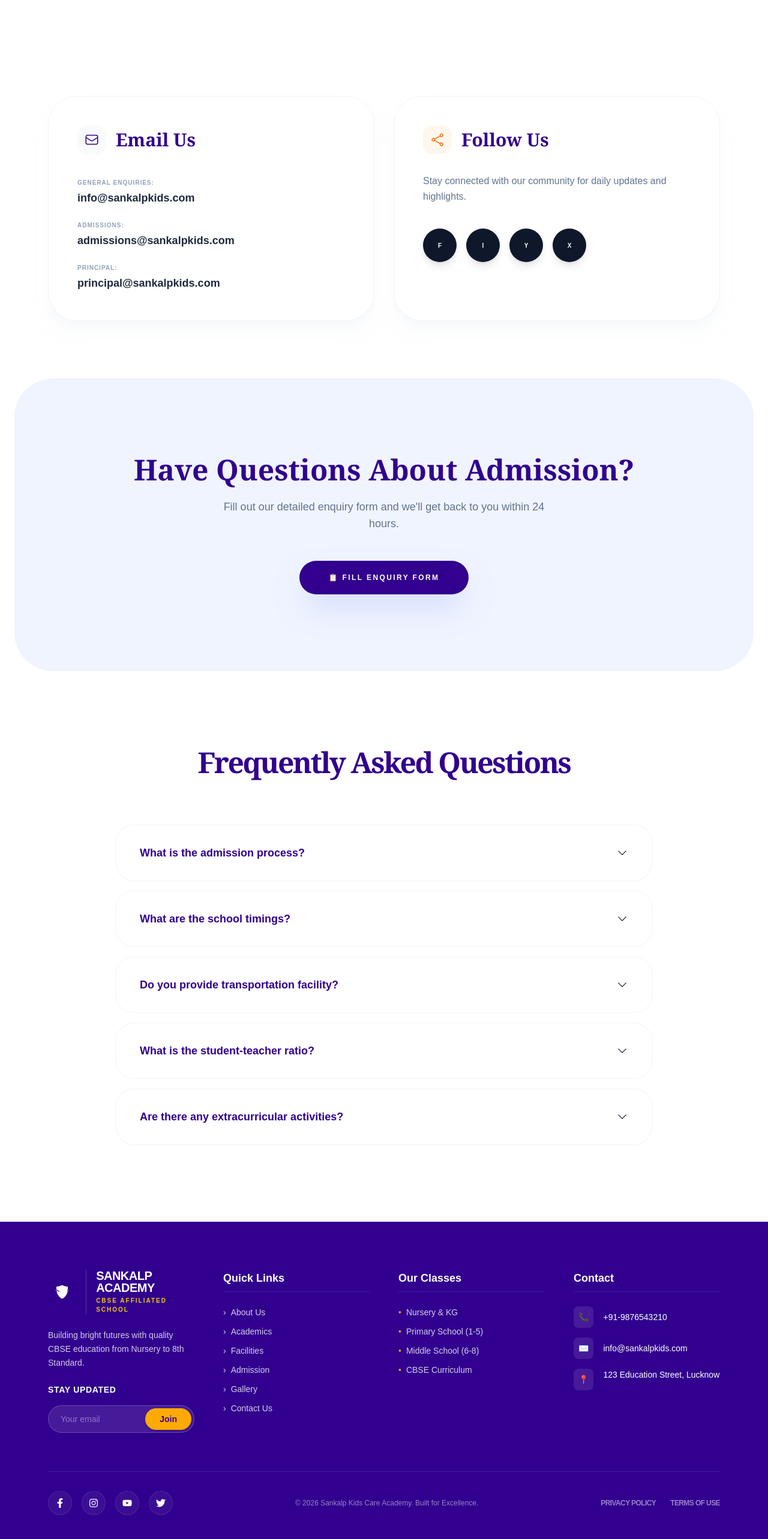
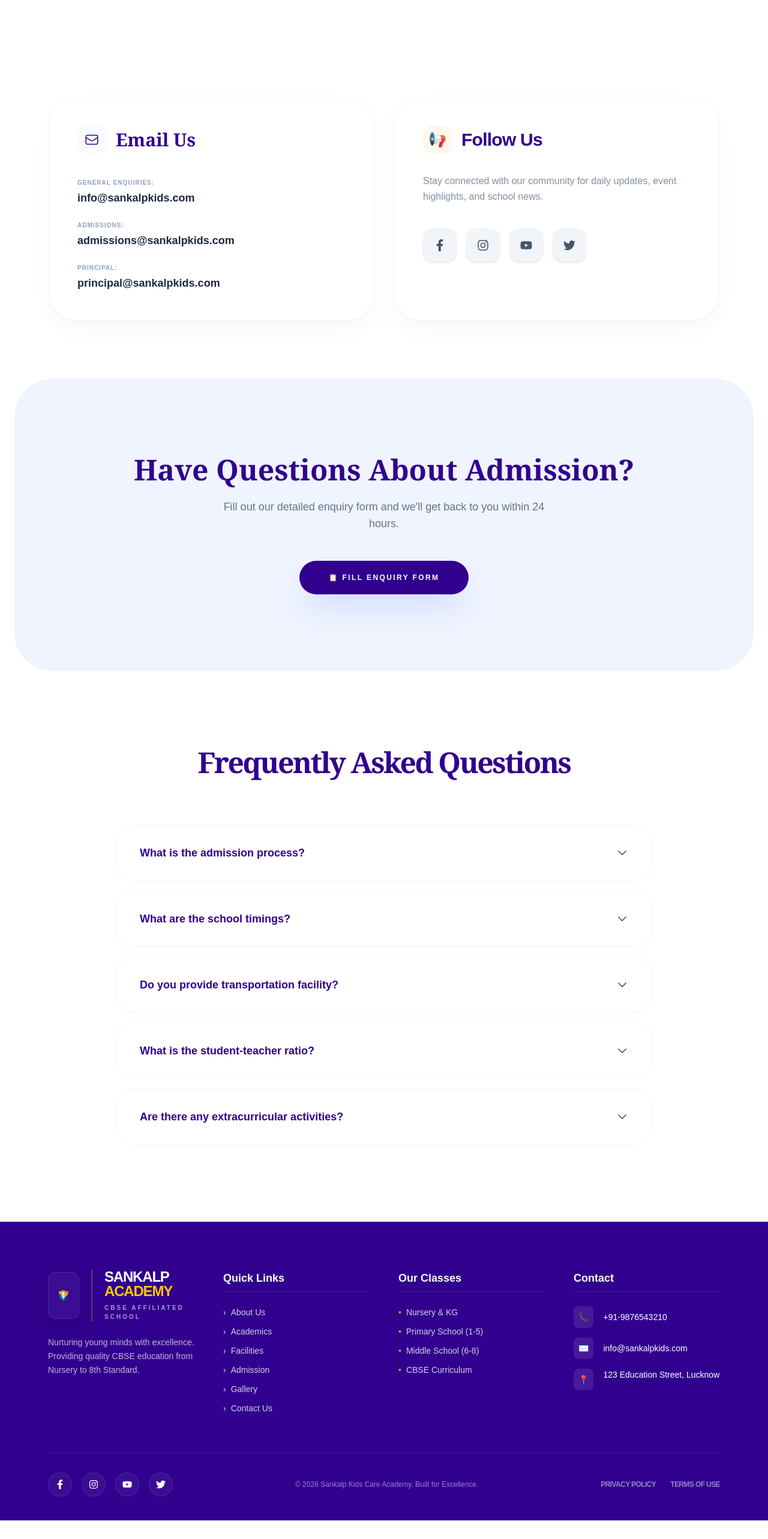
Before and after one commit to Shailavi04/SankalpKidsCareAcademy, a Next.js app: page /contact in a window 1280 px wide. Shown: the part 1403-3969 px from the top of the page at 60% size. After the commit the page ends 3938 px from the top, so only its background shows below. Built offline with nearby package versions, Linux system fonts and the light colour scheme.

Commit message:
Feat: Attractive Navbar, Footer and Admission sections added

```diff
--- a/app/academics/page.tsx
+++ b/app/academics/page.tsx
@@ -117,7 +117,7 @@ export default function AcademicsPage() {
                         { title: "Sports & Yoga", desc: "Cricket, football, basketball, athletics, and yoga sessions", img: "/images/sports-activity.jpg", icon: <FaRunning /> },
                         { title: "Robotics & Coding", desc: "STEM education, programming basics, and innovation labs", img: "/images/robotics-activity.jpg", icon: <FaRobot /> },
                         { title: "Public Speaking", desc: "Debates, elocution, presentations, and communication skills", img: "/images/public-speaking.jpg", icon: <FaMicrophone /> },
-                        { title: "Environmental Club", desc: "Gardening, eco-awareness, sustainability projects", img: "/nature-activity.jpg", icon: <FaLeaf /> },
+                        { title: "Environmental Club", desc: "Gardening, eco-awareness, sustainability projects", img: "/images/nature-activity.jpg", icon: <FaLeaf /> },
                     ].map((item, i) => (
                         <div key={i} className="bg-white rounded-[2rem] overflow-hidden shadow-[0_10px_40px_-15px_rgba(0,0,0,0.1)] hover:shadow-2xl transition-all duration-500 border border-slate-100 group">
                             {/* Image Container */}
--- a/app/contact/page.tsx
+++ b/app/contact/page.tsx
@@ -1,6 +1,7 @@
 "use client";
 import React, { useState } from "react";
 import Link from "next/link";
+import { FaFacebookF, FaInstagram, FaYoutube, FaTwitter } from "react-icons/fa";
 import {
   MapPinIcon,
   PhoneIcon,
@@ -127,15 +128,34 @@ export default function ContactPage() {
 {/* Social Box */}
 <div className="p-12 rounded-[3rem] border border-slate-100 bg-white shadow-xl shadow-slate-100/50">
   <div className="flex items-center gap-4 mb-8">
-              <div className="w-12 h-12 bg-orange-50 rounded-2xl flex items-center justify-center"><ShareIcon className="w-6 h-6 text-orange-500" /></div>
-              <h3 className="text-3xl font-serif font-black text-[#31008e]">Follow Us</h3>
+    <div className="w-12 h-12 bg-orange-50 rounded-2xl flex items-center justify-center">
+      {/* Agar aapke paas ShareIcon hai toh use rehne dein, warna icon yahan badal sakte hain */}
+      <span className="text-2xl">📢</span>
     </div>
-            <p className="text-slate-500 mb-10 leading-relaxed font-light">Stay connected with our community for daily updates and highlights.</p>
-            <div className="flex gap-4">
-              {['facebook', 'instagram', 'youtube', 'x'].map((social) => (
-                <button key={social} className="w-14 h-14 rounded-full bg-slate-900 flex items-center justify-center text-white hover:bg-[#31008e] hover:scale-110 transition-all shadow-lg">
-                  <span className="capitalize text-[10px] font-black">{social[0]}</span>
-                </button>
+    <h3 className="text-3xl font-bold text-[#31008e] tracking-tight">Follow Us</h3>
+  </div>
+
+  <p className="text-slate-500 mb-10 leading-relaxed font-medium opacity-80">
+    Stay connected with our community for daily updates, event highlights, and school news.
+  </p>
+
+  <div className="flex flex-wrap gap-4">
+    {[
+      { name: 'facebook', icon: <FaFacebookF />, color: 'hover:bg-[#1877F2]' },
+      { name: 'instagram', icon: <FaInstagram />, color: 'hover:bg-[#E4405F]' },
+      { name: 'youtube', icon: <FaYoutube />, color: 'hover:bg-[#FF0000]' },
+      { name: 'twitter', icon: <FaTwitter />, color: 'hover:bg-[#1DA1F2]' }
+    ].map((social) => (
+      <a
+        key={social.name}
+        href="#" // Yahan apna link add karein
+        target="_blank"
+        rel="noopener noreferrer"
+        className={`w-14 h-14 rounded-2xl bg-slate-100 flex items-center justify-center text-slate-600 ${social.color} hover:text-white hover:scale-110 hover:-translate-y-1 transition-all duration-300 shadow-sm hover:shadow-xl`}
+        title={social.name}
+      >
+        <span className="text-xl">{social.icon}</span>
+      </a>
     ))}
   </div>
 </div>
--- a/components/Footer.tsx
+++ b/components/Footer.tsx
@@ -34,37 +34,39 @@ export default function Footer() {
 
           {/* 1. BRAND & SUBSCRIBE */}
           <div className="space-y-6">
-            <div className="flex items-center gap-4">
-              {/* LOGO REPLACED HERE */}
-              <Link href="/" className="hover:opacity-80 transition-opacity">
+            <div className="flex items-center gap-5">
+              {/* Enhanced Logo Container */}
+              <Link href="/" className="relative group">
+                {/* Soft Glow effect behind logo on hover */}
+                <div className="absolute inset-0 bg-yellow-400/20 blur-xl rounded-full scale-0 group-hover:scale-150 transition-transform duration-500"></div>
+
+                <div className="relative bg-white/5 backdrop-blur-sm p-1.5 rounded-xl border border-white/10 shadow-2xl group-hover:bg-white/10 transition-all w-fit">
                   <img
                     src="/images/logo.png"
-                  alt="Sankalp Academy Logo"
-                  className="h-14 w-auto object-contain brightness-0 invert"
+                    alt="Sankalp Kids Care Academy"
+                    className="h-12 lg:h-14 xl:h-16 w-auto object-contain filter drop-shadow-md transition-transform duration-300 hover:scale-105"
+                    loading="lazy"
                   />
+                </div>
               </Link>
-              <div className="border-l border-white/20 pl-4">
-                <h3 className="text-xl font-bold leading-none uppercase tracking-tight">Sankalp Academy</h3>
-                <p className="text-[10px] text-yellow-400 mt-1 uppercase font-bold tracking-[0.2em]">CBSE Affiliated School</p>
+
+              <div className="border-l-2 border-yellow-400/30 pl-5">
+                <h3 className="text-2xl font-black leading-none uppercase tracking-tighter text-white">
+                  Sankalp <span className="text-yellow-400">Academy</span>
+                </h3>
+                <p className="text-[10px] text-white/60 mt-2 uppercase font-bold tracking-[0.3em]">
+                  CBSE Affiliated School
+                </p>
               </div>
             </div>
-            <p className="text-sm opacity-80 leading-relaxed max-w-xs">
-               Building bright futures with quality CBSE education from Nursery to 8th Standard.
+
+            <p className="text-sm text-white/70 leading-relaxed max-w-xs font-medium">
+              Nurturing young minds with excellence. Providing quality CBSE education from Nursery to 8th Standard.
             </p>
-            <div className="space-y-4">
-              <h4 className="font-bold text-sm uppercase tracking-wider">Stay Updated</h4>
-              <div className="flex items-center bg-white/10 rounded-full p-1 border border-white/20 focus-within:border-yellow-400 transition">
-                <input
-                  type="email"
-                  placeholder="Your email"
-                  className="bg-transparent border-none outline-none px-4 py-2 w-full text-sm placeholder:text-white/40"
-                />
-                <button className="bg-[#ffaa00] text-[#31008e] px-6 py-2 rounded-full font-black text-sm hover:bg-white transition shadow-md">
-                  Join
-                </button>
+
+            {/* Subscribe section remains here... */}
           </div>
-            </div>
-          </div>
+
 
           {/* 2. QUICK LINKS */}
           <div>
@@ -123,8 +125,8 @@ export default function Footer() {
           <p className="text-xs opacity-50 font-medium">© 2026 Sankalp Kids Care Academy. Built for Excellence.</p>
 
           <div className="flex gap-6 text-xs opacity-50 font-bold uppercase tracking-tighter">
-            <Link href="/privacy" className="hover:text-yellow-400 transition-colors">Privacy Policy</Link>
-            <Link href="/terms" className="hover:text-yellow-400 transition-colors">Terms of Use</Link>
+            <Link href="#" className="hover:text-yellow-400 transition-colors">Privacy Policy</Link>
+            <Link href="#" className="hover:text-yellow-400 transition-colors">Terms of Use</Link>
           </div>
         </div>
       </div>
--- a/components/Principal.tsx
+++ b/components/Principal.tsx
@@ -5,7 +5,7 @@ export default function Principal() {
     <section className="py-24 container mx-auto px-6 lg:px-20">
       <div className="bg-indigo-900 rounded-[40px] overflow-hidden flex flex-col md:flex-row shadow-2xl">
         <div className="md:w-1/3 h-[400px]">
-          <img src="/principal.jpg" className="w-full h-full object-cover" alt="Principal" />
+          <img src="/images/principal.jpg" className="w-full h-full object-cover" alt="Principal" />
         </div>
         <div className="md:w-2/3 p-12 lg:p-20 text-white flex flex-col justify-center">
           <span className="text-yellow-400 font-bold uppercase text-xs mb-4">Message from Principal</span>
```
Lines whose indentation alone changed are shown as unchanged.
